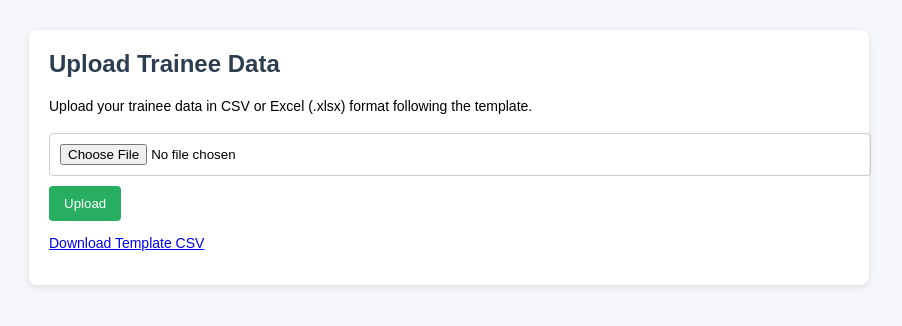
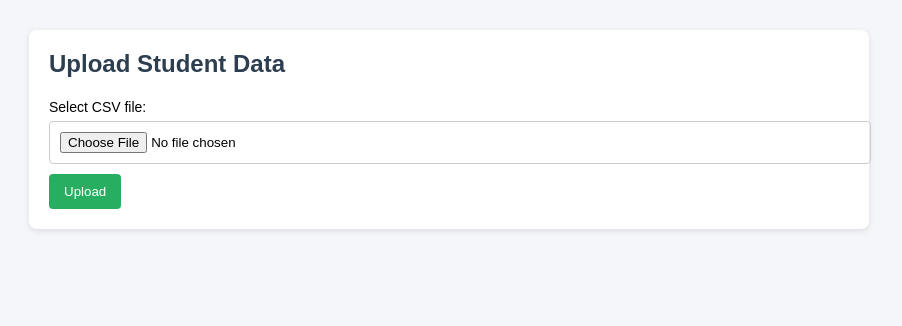
Before and after one commit to anilram4-cyber/iti-gondia-portal, a Flask app: page /upload in a window 1280 px wide. Shown: the part 148-474 px from the top of the page, without its empty margins (191-1093 px from the left). Run offline with Flask 3, Linux system fonts and the light colour scheme; the visitor is signed in with stand-in values (Sample User, id 1).

Commit message:
Update upload.html

```diff
--- a/templates/upload.html
+++ b/templates/upload.html
@@ -1,12 +1,36 @@
 {% extends "layout.html" %}
 {% block content %}
-<h2>Upload Trainee Data</h2>
-<p>Upload your trainee data in CSV or Excel (.xlsx) format following the template.</p>
+<h2>Upload Student Data</h2>
 
-<form method="post" enctype="multipart/form-data">
-  <input type="file" name="file" required>
-  <button type="submit">Upload</button>
+<form method="post" action="{{ url_for('upload') }}" enctype="multipart/form-data">
+    <label for="file">Select CSV file:</label>
+    <input type="file" name="file" id="file" accept=".csv" required>
+    <button type="submit">Upload</button>
 </form>
 
-<p><a href="{{ url_for('static', filename='iti_template.csv') }}">Download Template CSV</a></p>
+{% if message %}
+<p style="color:green;">{{ message }}</p>
+{% endif %}
+
+{% if error %}
+<p style="color:red;">{{ error }}</p>
+{% endif %}
+
+{% if students %}
+<h3>Preview of Uploaded Data</h3>
+<table border="1">
+    <tr>
+        {% for col in students[0].keys() %}
+        <th>{{ col }}</th>
+        {% endfor %}
+    </tr>
+    {% for row in students %}
+    <tr>
+        {% for col in row.values() %}
+        <td>{{ col }}</td>
+        {% endfor %}
+    </tr>
+    {% endfor %}
+</table>
+{% endif %}
 {% endblock %}
```
